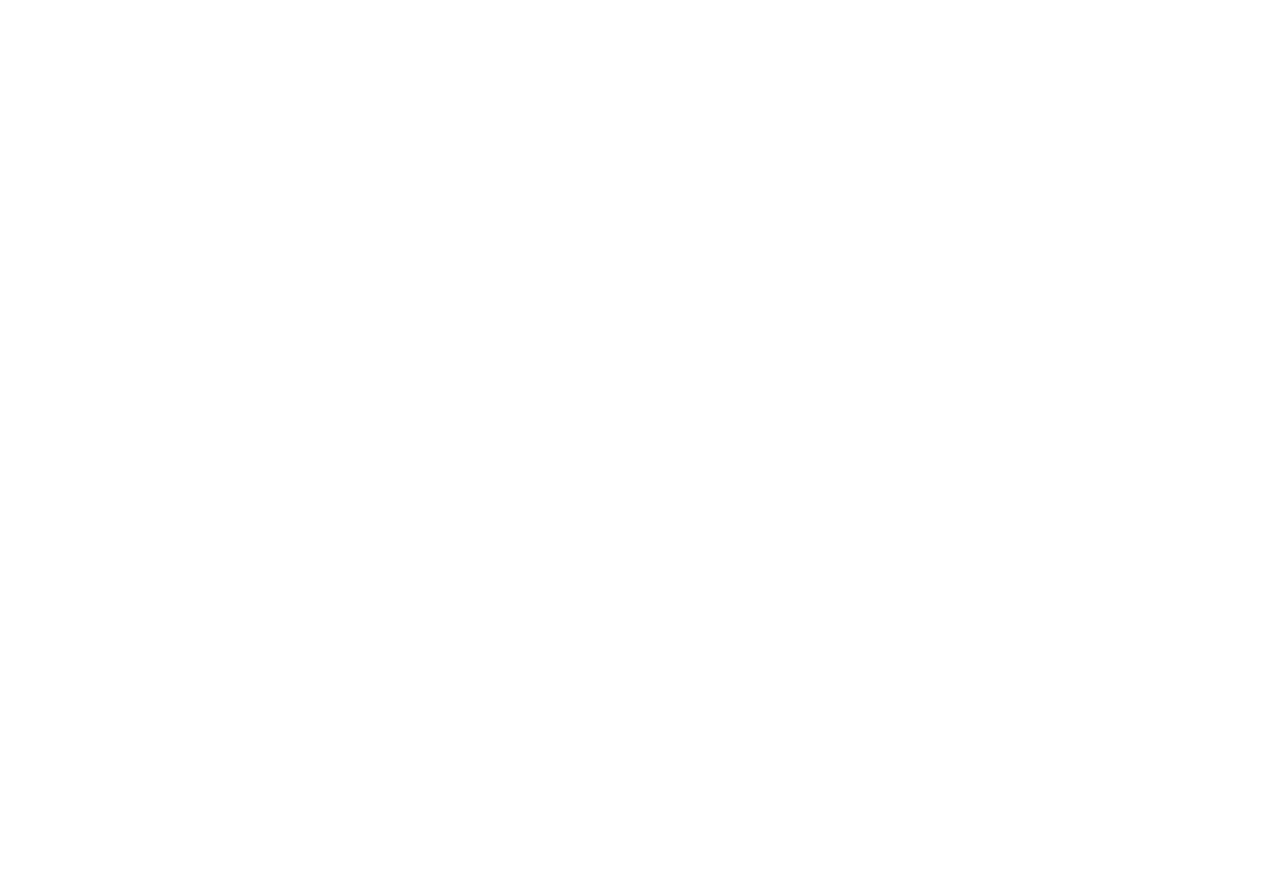
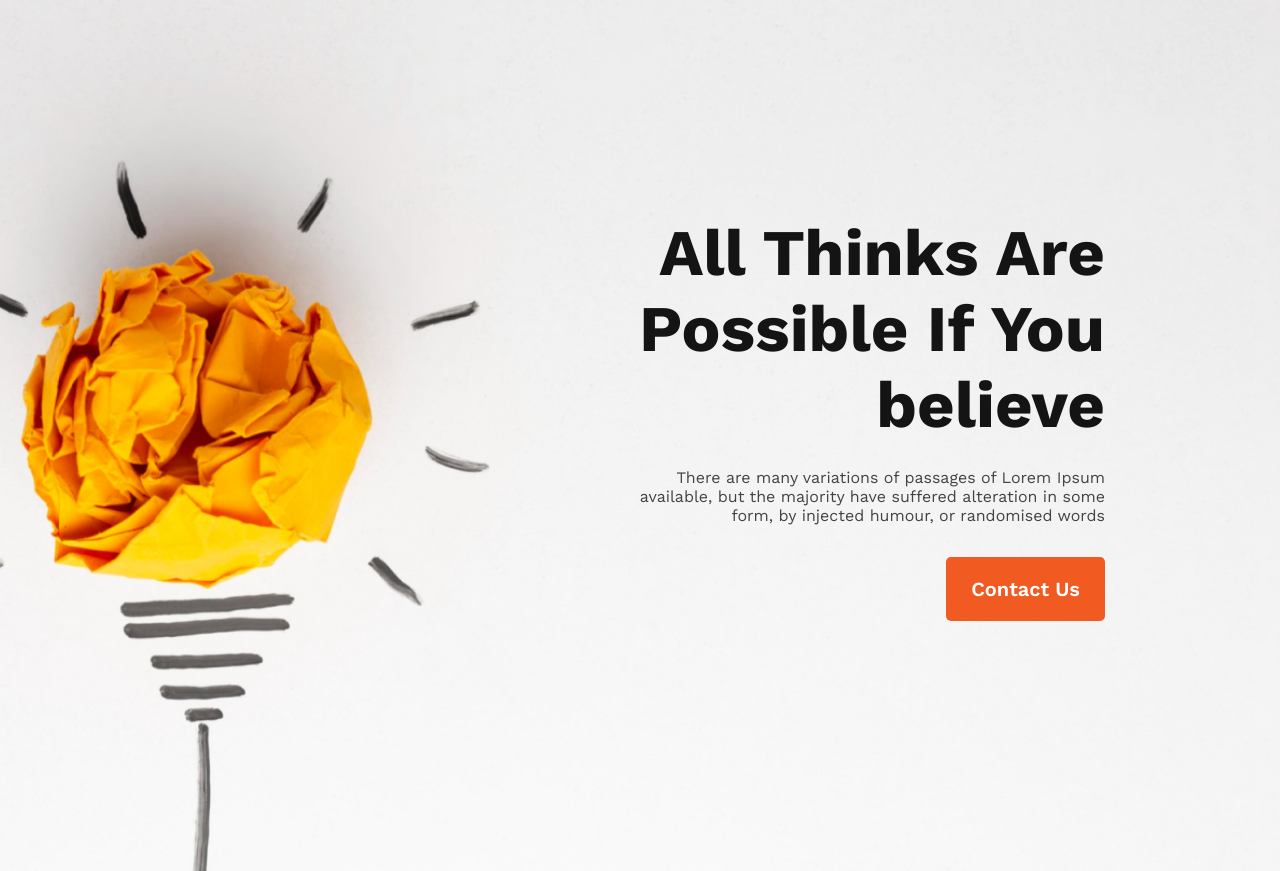
Before and after one commit to CodeWithArafat121/New-Year-Practice, a plain HTML site: page index.html in a window 1280 px wide. Before the commit the page ends 800 px from the top, so only its background shows below. Drawn offline with nearby package versions, Linux system fonts and the light colour scheme.

Commit message:
header is complete

```diff
--- a/index.html
+++ b/index.html
@@ -8,8 +8,12 @@
     <link rel="stylesheet" href="styles/utility.css">
 </head>
 <body>
-    <header>
-
+    <header class="header">
+        <div class="banner">
+            <h1 class="banner-title">All Thinks Are<br> Possible If You<br>believe</h1>
+            <p class="banner-description">There are many variations of passages of Lorem Ipsum <br> available, but the majority have suffered alteration in some <br> form, by injected humour, or randomised words</p>
+            <button class="banner-btn">Contact Us</button>
+        </div>
     </header>
 
     <main>
--- a/styles/style.css
+++ b/styles/style.css
@@ -0,0 +1,34 @@
+.header {
+    background-image: url('../images/banner/banner1.png');
+    background-repeat: no-repeat;
+    background-position:top ;
+    background-size: cover ;
+    padding: 215px 175px 250px 0;
+    text-align: right ;
+}
+
+.banner-title {
+    color: var(--Dark-01, #151414);
+    text-align: right;
+    font-size: 65px;
+    font-weight: 700;
+    padding-bottom: 25px;
+}
+
+.banner-description {
+    color: var(--Dark-02, #444343);
+    text-align: right;
+    font-size: 16px;
+    font-weight: 400;
+    padding-bottom: 32px;
+}
+
+.banner-btn {
+    color: #FFF;
+    font-size: 20px;
+    font-weight: 600;
+    border-radius: 5px;
+    background: #F15B22;
+    padding: 20px 25px;
+    border: 0;
+}
--- a/styles/utility.css
+++ b/styles/utility.css
@@ -0,0 +1,7 @@
+@import url('https://fonts.googleapis.com/css2?family=Work+Sans:ital,wght@0,100;0,200;0,300;0,400;0,500;0,600;0,700;0,800;0,900;1,100;1,200;1,300;1,400;1,500;1,600;1,700;1,800;1,900&display=swap');
+
+*{
+    margin: 0;
+    padding: 0;
+    font-family: 'Work Sans', sans-serif;
+}
```
